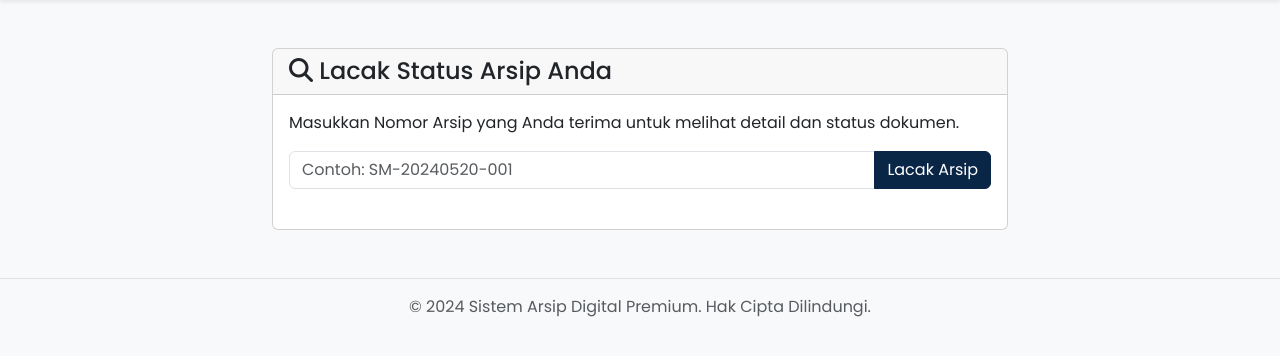
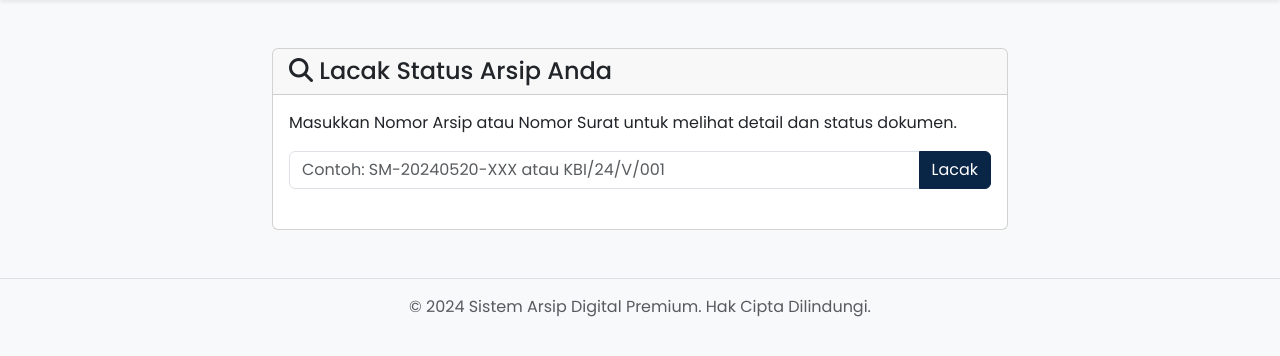
Before and after one commit to mughie77/arsip-smk2, a PHP site: page /lacak_arsip.php in a window 1280 px wide. Shown: the part 56-412 px from the top of the page. Run offline with PHP 8.4, Linux system fonts and the light colour scheme.

Commit message:
feat: Hapus no_arsip dari surat_keluar
Menghapus kolom dan logika `nomor_arsip` dari modul Surat Keluar dan menggantikannya dengan `nomor_surat` sesuai permintaan.

Perubahan yang dilakukan:
- Menghapus kolom `nomor_arsip` dari tabel `surat_keluar` di `database.sql`.
- Menghapus pembuatan dan penyimpanan `nomor_arsip` di `core/surat_keluar_aksi.php`.
- Menyesuaikan UI di `admin/surat_keluar.php` dengan menghapus kolom `nomor_arsip` dari tabel dan pencarian.
- Memperbarui halaman `lacak_arsip.php` agar dapat melacak `surat_keluar` menggunakan `nomor_surat` dan `surat_masuk` tetap bisa menggunakan `nomor_arsip` atau `nomor_surat`.

```diff
--- a/core/surat_keluar_aksi.php
+++ b/core/surat_keluar_aksi.php
@@ -55,11 +55,10 @@ if ($_SERVER['REQUEST_METHOD'] === 'POST') {
                 exit();
             }
             $nama_file_pdf = $upload_result['filename'];
-            $nomor_arsip = generate_nomor_arsip('SK');
 
-            $sql = "INSERT INTO surat_keluar (nomor_arsip, nomor_surat, perihal, tujuan_surat, tanggal_kirim, nama_file_pdf) VALUES (?, ?, ?, ?, ?, ?)";
+            $sql = "INSERT INTO surat_keluar (nomor_surat, perihal, tujuan_surat, tanggal_kirim, nama_file_pdf) VALUES (?, ?, ?, ?, ?)";
             $stmt = mysqli_prepare($koneksi, $sql);
-            mysqli_stmt_bind_param($stmt, "ssssss", $nomor_arsip, $nomor_surat, $perihal, $tujuan_surat, $tanggal_kirim, $nama_file_pdf);
+            mysqli_stmt_bind_param($stmt, "sssss", $nomor_surat, $perihal, $tujuan_surat, $tanggal_kirim, $nama_file_pdf);
 
             if(mysqli_stmt_execute($stmt)){
                 header("Location: ../admin/surat_keluar?success=Data berhasil ditambahkan.");
--- a/database.sql
+++ b/database.sql
@@ -41,7 +41,6 @@ CREATE TABLE `surat_masuk` (
 --
 CREATE TABLE `surat_keluar` (
   `id` int(11) NOT NULL AUTO_INCREMENT,
-  `nomor_arsip` varchar(100) NOT NULL,
   `nomor_surat` varchar(100) NOT NULL,
   `perihal` varchar(255) NOT NULL,
   `tujuan_surat` varchar(255) NOT NULL,
--- a/lacak_arsip.php
+++ b/lacak_arsip.php
@@ -50,11 +50,11 @@
                         <h4 class="mb-0"><i class="fas fa-search"></i> Lacak Status Arsip Anda</h4>
                     </div>
                     <div class="card-body">
-                        <p>Masukkan Nomor Arsip yang Anda terima untuk melihat detail dan status dokumen.</p>
+                        <p>Masukkan Nomor Arsip atau Nomor Surat untuk melihat detail dan status dokumen.</p>
                         <form action="lacak_arsip.php" method="GET">
                             <div class="input-group mb-3">
-                                <input type="text" class="form-control" name="nomor_arsip" placeholder="Contoh: SM-20240520-001" required>
-                                <button class="btn btn-primary" type="submit">Lacak Arsip</button>
+                                <input type="text" class="form-control" name="nomor_lacak" placeholder="Contoh: SM-20240520-XXX atau KBI/24/V/001" required>
+                                <button class="btn btn-primary" type="submit">Lacak</button>
                             </div>
                         </form>
 
@@ -62,21 +62,21 @@
                             <?php
                             require_once 'config/koneksi.php';
 
-                            if (isset($_GET['nomor_arsip']) && !empty($_GET['nomor_arsip'])) {
-                                $nomor_arsip = mysqli_real_escape_string($koneksi, $_GET['nomor_arsip']);
+                            if (isset($_GET['nomor_lacak']) && !empty($_GET['nomor_lacak'])) {
+                                $nomor_lacak = mysqli_real_escape_string($koneksi, $_GET['nomor_lacak']);
 
                                 $sql = "
                                     (SELECT
                                         id, nomor_arsip, nomor_surat, perihal, asal_surat AS pihak_terkait, tanggal_diterima AS tanggal, nama_file_pdf, 'Surat Masuk' as jenis
-                                    FROM surat_masuk WHERE nomor_arsip = ?)
+                                    FROM surat_masuk WHERE nomor_arsip = ? OR nomor_surat = ?)
                                     UNION
                                     (SELECT
-                                        id, nomor_arsip, nomor_surat, perihal, tujuan_surat AS pihak_terkait, tanggal_kirim AS tanggal, nama_file_pdf, 'Surat Keluar' as jenis
-                                    FROM surat_keluar WHERE nomor_arsip = ?)
+                                        id, NULL as nomor_arsip, nomor_surat, perihal, tujuan_surat AS pihak_terkait, tanggal_kirim AS tanggal, nama_file_pdf, 'Surat Keluar' as jenis
+                                    FROM surat_keluar WHERE nomor_surat = ?)
                                 ";
 
                                 if ($stmt = mysqli_prepare($koneksi, $sql)) {
-                                    mysqli_stmt_bind_param($stmt, "ss", $nomor_arsip, $nomor_arsip);
+                                    mysqli_stmt_bind_param($stmt, "sss", $nomor_lacak, $nomor_lacak, $nomor_lacak);
                                     mysqli_stmt_execute($stmt);
                                     $result = mysqli_stmt_get_result($stmt);
 
@@ -95,12 +95,14 @@
                                                 <hr>
                                                 <table class="table table-borderless table-sm">
                                                     <tbody>
+                                                        <?php if (!empty($data['nomor_arsip'])) : ?>
+                                                            <tr>
+                                                                <th style="width: 150px;">Nomor Arsip</th>
+                                                                <td>: <?php echo htmlspecialchars($data['nomor_arsip']); ?></td>
+                                                            </tr>
+                                                        <?php endif; ?>
                                                         <tr>
-                                                            <th style="width: 150px;">Nomor Arsip</th>
-                                                            <td>: <?php echo htmlspecialchars($data['nomor_arsip']); ?></td>
-                                                        </tr>
-                                                        <tr>
-                                                            <th>Jenis Arsip</th>
+                                                            <th style="width: 150px;">Jenis Arsip</th>
                                                             <td>: <span class="badge bg-info"><?php echo htmlspecialchars($data['jenis']); ?></span></td>
                                                         </tr>
                                                         <tr>
@@ -124,7 +126,7 @@
                                         </div>
                             <?php
                                     } else {
-                                        echo '<div class="alert alert-danger"><i class="fas fa-times-circle"></i> Arsip dengan nomor <strong>' . htmlspecialchars($nomor_arsip) . '</strong> tidak ditemukan.</div>';
+                                        echo '<div class="alert alert-danger"><i class="fas fa-times-circle"></i> Arsip dengan nomor <strong>' . htmlspecialchars($nomor_lacak) . '</strong> tidak ditemukan.</div>';
                                     }
                                     mysqli_stmt_close($stmt);
                                 } else {
```
Also changed, not shown: admin/surat_keluar.php (+3 -5 lines).
